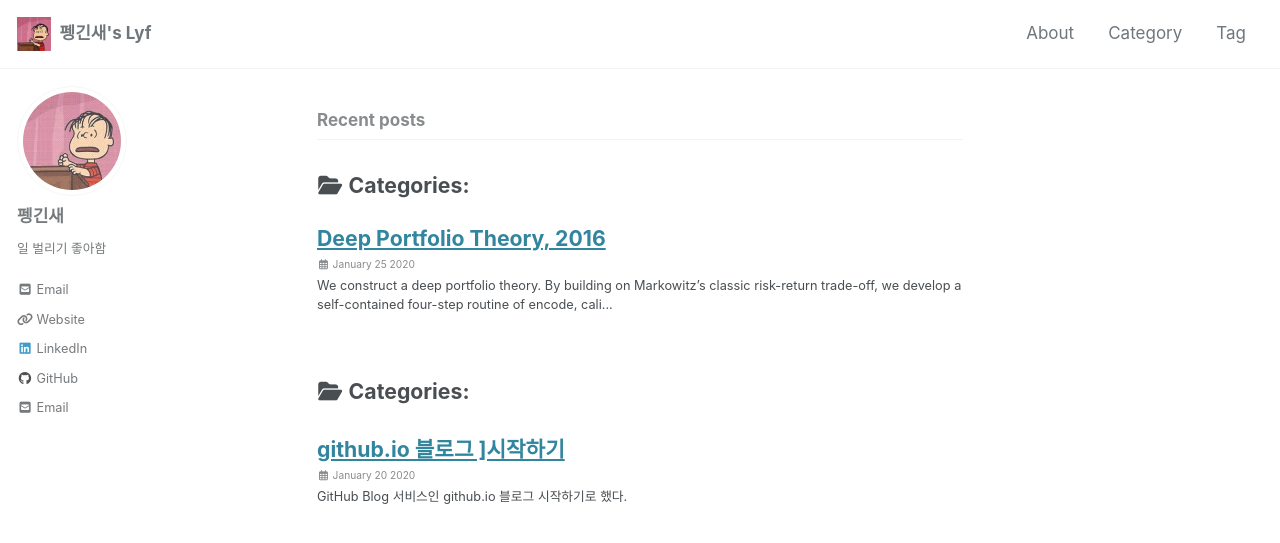
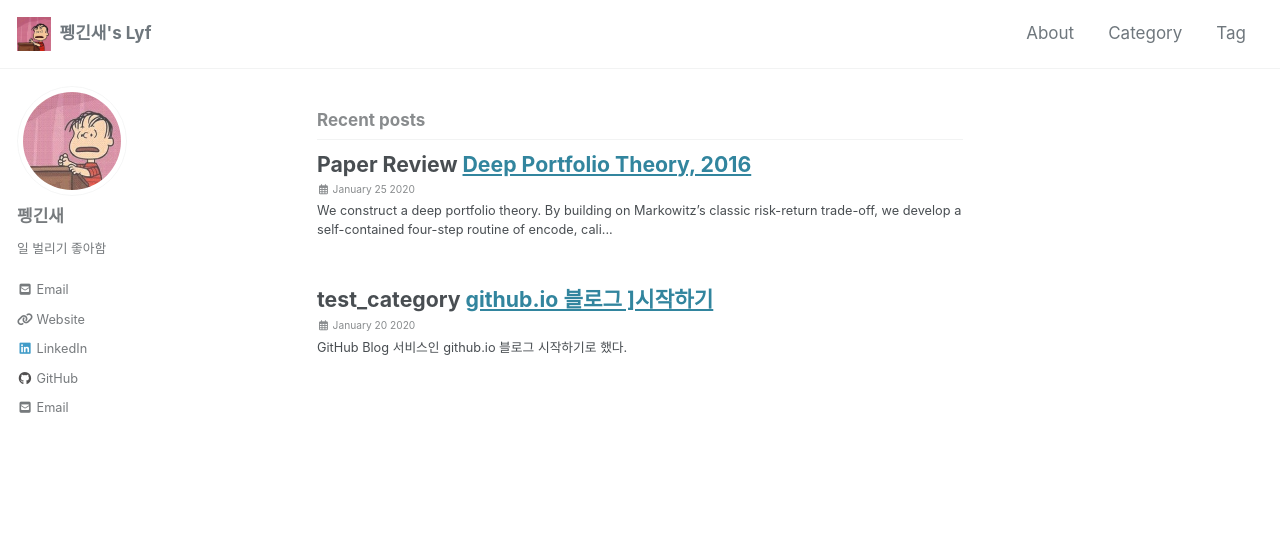
Before and after one commit to sylim2357/sylim2357.github.io, a Jekyll site: the page built from index.html, in a window 1280 px wide and 900 px high. Shown: the top 543 px of the window. Built offline with Jekyll 4.4.1, drawn with Linux system fonts in a browser that asks for light colours; cached includes are drawn as plain includes; nearby versions of some CDN libraries; the list of posts is cut into pages by our own code; comment, search, counter and statistics services are not loaded.

```diff
--- a/_includes/archive-single.html
+++ b/_includes/archive-single.html
@@ -25,7 +25,8 @@
     {% endif %}
     <h2 class="archive__item-title" itemprop="headline">
       {% if post.categories[0] %}
-        {% include category-list.html %}
+        {{ post.categories[0] }}
+        <!-- {% include category-list.html %} -->
       {% endif %}
       {% if post.link %}
         <a href="{{ post.link }}">{{ title }}</a> <a href="{{ post.url | relative_url }}" rel="permalink"><i class="fas fa-link" aria-hidden="true" title="permalink"></i><span class="sr-only">Permalink</span></a>
```
Also changed, not shown: _posts/2020-01-25-deep-portfolio-theory-paper-review.md (+1 -1 lines).
